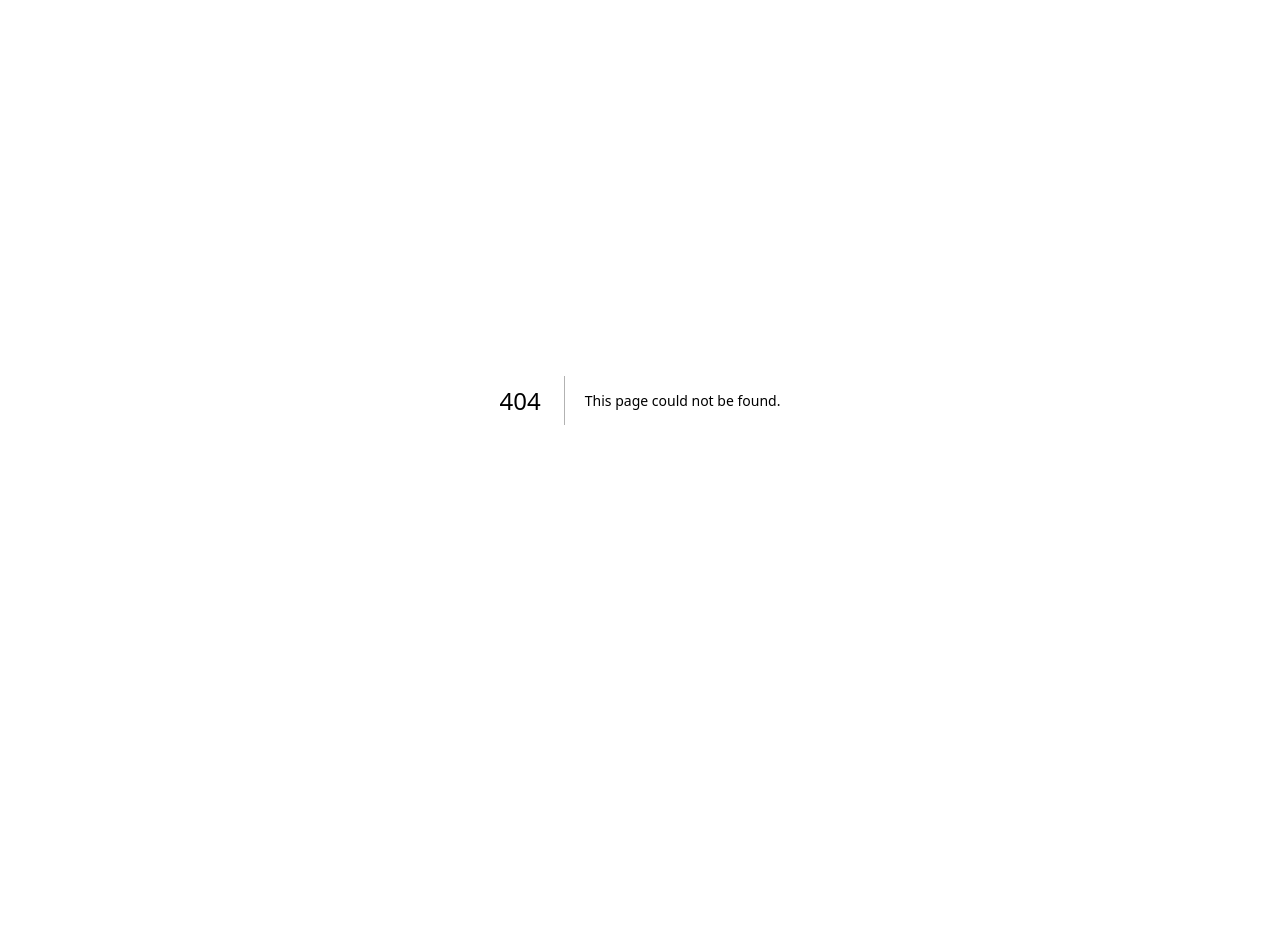
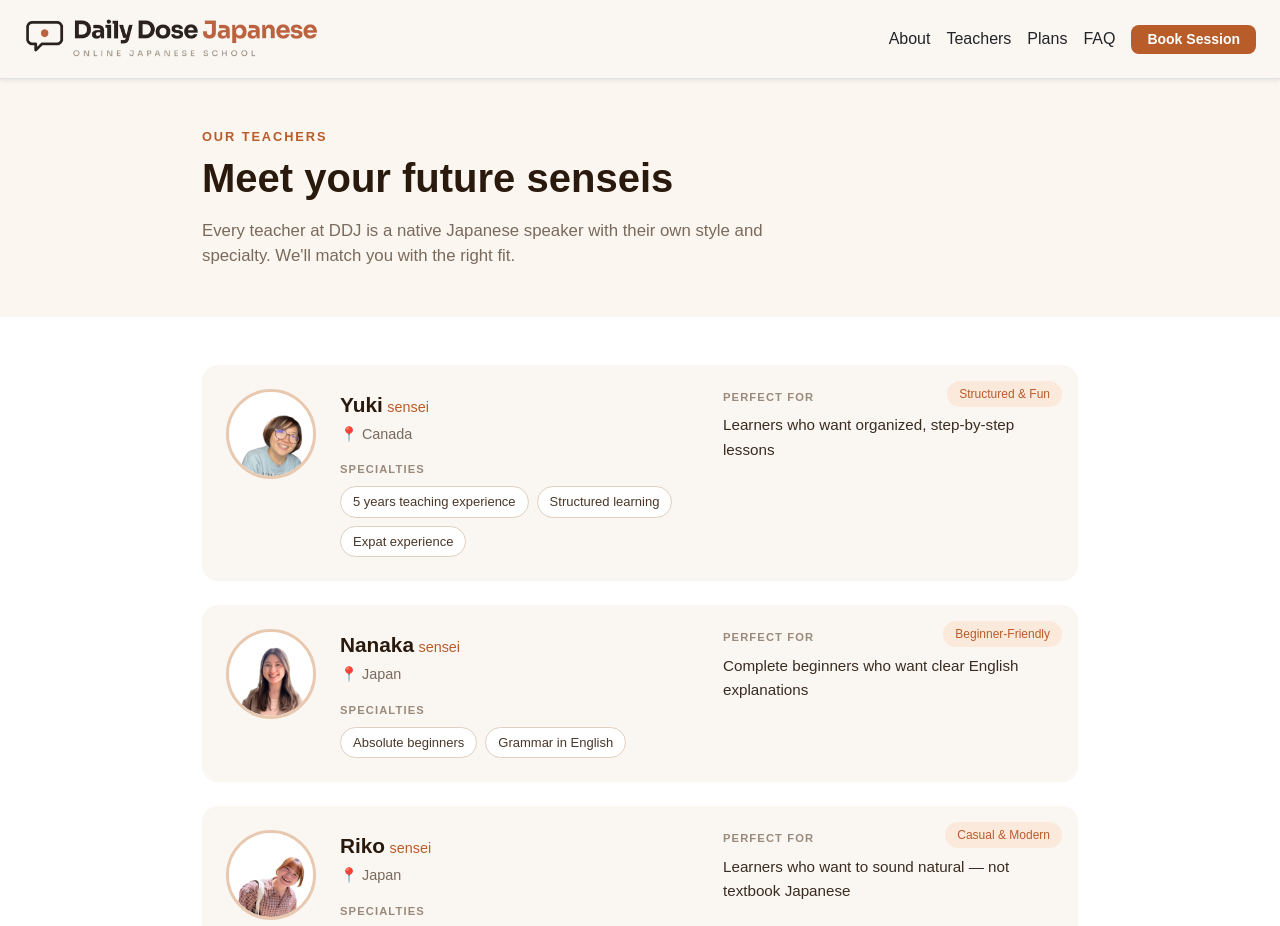
Before and after one commit to TomiPaajanen/DDJ-Website, a Next.js app: page /teachers in a window 1280 px wide. Before the commit this address had no page. Shown: the top 926 px of the page. Before the commit the page ends 800 px from the top, so only its background shows below. Built offline with nearby package versions, Linux system fonts and the light colour scheme; a web font is replaced by a local one.

Commit message:
feat(ui): new teacher subpage content

```diff
--- a/src/app/Navbar.tsx
+++ b/src/app/Navbar.tsx
@@ -44,7 +44,7 @@ export default function Navbar({
         {/* Desktop menu */}
         <div className="d-none d-lg-flex ms-auto gap-3 align-items-center">
           <Link className={linkClass} href="/about">About</Link>
-          <Link className={linkClass} href="/#teachers">Teachers</Link>
+          <Link className={linkClass} href="/teachers">Teachers</Link>
           <Link className={linkClass} href="/plans" style={highlightPlans ? { color: ACCENT } : undefined}>Plans</Link>
           <Link className={linkClass} href="/#faq">FAQ</Link>
           <a
@@ -77,7 +77,7 @@ export default function Navbar({
         <div className="d-lg-none w-100">
           <div className="d-flex flex-column gap-2 pt-3 pb-2">
             <Link className={linkClass} href="/about" onClick={() => setOpen(false)}>About</Link>
-            <Link className={linkClass} href="/#teachers" onClick={() => setOpen(false)}>Teachers</Link>
+            <Link className={linkClass} href="/teachers" onClick={() => setOpen(false)}>Teachers</Link>
             <Link className={linkClass} href="/plans" style={highlightPlans ? { color: ACCENT } : undefined} onClick={() => setOpen(false)}>Plans</Link>
             <Link className={linkClass} href="/#faq" onClick={() => setOpen(false)}>FAQ</Link>
             <a
--- a/src/app/page.tsx
+++ b/src/app/page.tsx
@@ -251,15 +251,13 @@ export default function Home() {
             ))}
           </div>
           <div className="text-center mt-5">
-            <a
-              href="https://canva.link/2u6i9e0sw66c6q4"
-              target="_blank"
-              rel="noopener noreferrer"
+            <Link
+              href="/teachers"
               className="btn fw-bold px-4 py-2"
               style={{ background: '#b85c2a', color: '#fff', border: 'none', borderRadius: 8 }}
             >
               More about teachers →
-            </a>
+            </Link>
           </div>
         </div>
       </div>
--- /dev/null
+++ b/src/app/teachers/page.tsx
@@ -0,0 +1,170 @@
+import Link from 'next/link';
+import Image from 'next/image';
+import Navbar from '../Navbar';
+
+const ACCENT = '#b85c2a';
+const DARK = '#2a1a0e';
+const CALENDLY = 'https://calendly.com/daily_dose_japanese/roadmap_session';
+
+const teachers = [
+  {
+    name: 'Yuki',
+    image: 'yuki.png',
+    location: 'Canada',
+    badge: 'Structured & Fun',
+    specialties: ['5 years teaching experience', 'Structured learning', 'Expat experience'],
+    perfectFor: 'Learners who want organized, step-by-step lessons',
+  },
+  {
+    name: 'Nanaka',
+    image: 'nanaka.png',
+    location: 'Japan',
+    badge: 'Beginner-Friendly',
+    specialties: ['Absolute beginners', 'Grammar in English'],
+    perfectFor: 'Complete beginners who want clear English explanations',
+  },
+  {
+    name: 'Riko',
+    image: 'riko.png',
+    location: 'Japan',
+    badge: 'Casual & Modern',
+    specialties: ['Casual conversation', 'Youth slang'],
+    perfectFor: 'Learners who want to sound natural — not textbook Japanese',
+  },
+  {
+    name: 'Airi',
+    image: 'airi.png',
+    location: 'Japan',
+    badge: 'Flexible Schedule',
+    specialties: ['Natural conversation', 'Midweek & weekends'],
+    perfectFor: 'Busy learners who need flexible midweek or weekend slots',
+  },
+  {
+    name: 'Kanata',
+    image: 'kanata.png',
+    location: 'Japan',
+    badge: 'Visual Learners',
+    specialties: ['Visual teaching', 'Motivation', 'Former elementary teacher'],
+    perfectFor: 'Visual learners and anyone who struggled with traditional methods',
+  },
+];
+
+export default function Teachers() {
+  return (
+    <div className="container-fluid px-0" style={{ background: '#ffffff' }}>
+      <Navbar background="#FAF6F1" />
+
+      {/* Header */}
+      <div style={{ background: '#fbf7f0' }}>
+        <div className="container py-5" style={{ maxWidth: 900 }}>
+          <p className="mb-2 fw-semibold" style={{ color: ACCENT, letterSpacing: '0.15em', fontSize: '0.8rem' }}>
+            OUR TEACHERS
+          </p>
+          <h1 className="fw-bold section-title mb-3" style={{ color: DARK }}>
+            Meet your future senseis
+          </h1>
+          <p className="mb-0" style={{ color: '#7a6a5c', fontSize: '1.05rem', maxWidth: 600 }}>
+            Every teacher at DDJ is a native Japanese speaker with their own style and specialty. We&apos;ll match you with the right fit.
+          </p>
+        </div>
+      </div>
+
+      {/* Teacher cards */}
+      <div style={{ background: '#ffffff' }}>
+        <div className="container py-5" style={{ maxWidth: 900 }}>
+          {teachers.map(t => (
+            <div
+              key={t.name}
+              className="position-relative p-4 mb-4"
+              style={{ background: '#faf6f1', borderRadius: 16 }}
+            >
+              {/* Badge */}
+              <span
+                className="position-absolute fw-medium"
+                style={{ top: 16, right: 16, background: '#fbe9dc', color: ACCENT, fontSize: 12, padding: '4px 12px', borderRadius: 20 }}
+              >
+                {t.badge}
+              </span>
+
+              <div className="row g-4 align-items-start">
+                {/* Avatar */}
+                <div className="col-auto">
+                  <div
+                    style={{ width: 90, height: 90, borderRadius: '50%', overflow: 'hidden', border: '3px solid #e8c9b0' }}
+                  >
+                    <Image
+                      src={`/${t.image}`}
+                      alt={t.name}
+                      width={90}
+                      height={90}
+                      style={{ objectFit: 'cover', width: '100%', height: '100%', transform: 'scale(1.35)' }}
+                    />
+                  </div>
+                </div>
+
+                {/* Name + specialties */}
+                <div className="col-12 col-md">
+                  <p className="mb-1">
+                    <span className="fw-bold" style={{ color: DARK, fontSize: '1.3rem' }}>{t.name}</span>{' '}
+                    <span style={{ color: ACCENT, fontSize: '0.9rem' }}>sensei</span>
+                  </p>
+                  <p className="mb-3" style={{ color: '#7a6a5c', fontSize: '0.9rem' }}>📍 {t.location}</p>
+                  <p className="mb-2 fw-semibold" style={{ color: '#9a8a7c', fontSize: '0.7rem', letterSpacing: '0.1em' }}>SPECIALTIES</p>
+                  <div className="d-flex flex-wrap gap-2">
+                    {t.specialties.map(s => (
+                      <span
+                        key={s}
+                        style={{ background: '#fff', border: '1px solid #e0d0c0', borderRadius: 20, fontSize: 13, padding: '5px 12px', color: '#4a3728' }}
+                      >
+                        {s}
+                      </span>
+                    ))}
+                  </div>
+                </div>
+
+                {/* Perfect for */}
+                <div className="col-12 col-md-5">
+                  <p className="mb-2 fw-semibold" style={{ color: '#9a8a7c', fontSize: '0.7rem', letterSpacing: '0.1em' }}>PERFECT FOR</p>
+                  <p className="mb-0" style={{ color: '#3a2c22', fontSize: '0.95rem', lineHeight: 1.6 }}>{t.perfectFor}</p>
+                </div>
+              </div>
+            </div>
+          ))}
+        </div>
+      </div>
+
+      {/* Closing banner */}
+      <div style={{ background: '#3d1f0f' }}>
+        <div className="container text-center py-5" style={{ maxWidth: 700 }}>
+          <h2 className="fw-bold mb-3 section-title" style={{ color: '#fdf6ec' }}>
+            Not sure which sensei is right for you?
+          </h2>
+          <p className="mb-4" style={{ color: '#d9c4b0', fontSize: '1.05rem' }}>
+            That&apos;s what the free session is for. We&apos;ll match you with the perfect fit.
+          </p>
+          <a
+            href={CALENDLY}
+            target="_blank"
+            rel="noopener noreferrer"
+            className="btn fw-bold px-5 py-3"
+            style={{ background: '#d2691e', color: '#fff', border: 'none', borderRadius: 8, fontSize: '1.1rem' }}
+          >
+            Book my free roadmap session →
+          </a>
+          <p className="mt-3 mb-0" style={{ color: '#d9c4b0', fontSize: '0.9rem' }}>
+            25 min · Free · No commitment
+          </p>
+        </div>
+      </div>
+
+      {/* Footer */}
+      <footer className="text-center py-4 small" style={{ background: '#fbf7f0', borderTop: '1px solid #f0e0cc', color: '#7a6a5c' }}>
+        <div className="mb-2">
+          <Link href="/privacy" className="text-decoration-none mx-2" style={{ color: '#7a6a5c' }}>Privacy Policy</Link>
+          <Link href="/terms" className="text-decoration-none mx-2" style={{ color: '#7a6a5c' }}>Terms of Service</Link>
+        </div>
+        © {new Date().getFullYear()} Daily Dose Japanese. All rights reserved.
+      </footer>
+    </div>
+  );
+}
```
